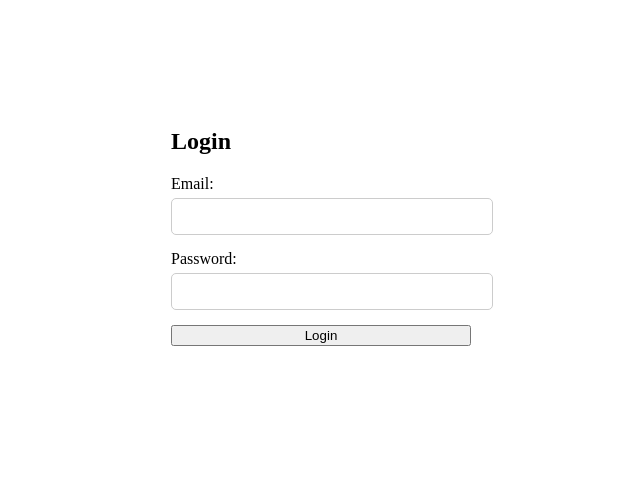
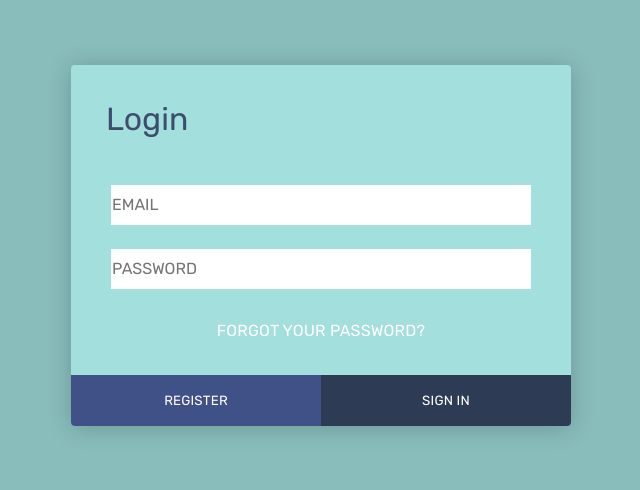
Before and after one commit to leomac81/API.fastapi, a FastAPI app: page / in a window 1280 px wide. Shown: the top 490 px of the page, without its empty margins (319-959 px from the left). Run offline with FastAPI, Linux system fonts and the light colour scheme; parts of the project's set-up code (start-up, migrations or seed data) failed here and were passed over.

Commit message:
frontend changes

```diff
--- a/static/script.js
+++ b/static/script.js
@@ -36,16 +36,115 @@ async function getHabits(userEmail, accessToken) {
   }
 }
 
+async function createUser(email, password) {
+  const response = await fetch('/users/', {
+    method: 'POST',
+    headers: {
+      'Content-Type': 'application/json'
+    },
+    body: JSON.stringify({
+      email: email,
+      password: password
+    })
+  });
+
+  if (response.status === 201) {
+    const data = await response.json();
+    return data;
+  } else {
+    throw new Error('User creation failed');
+  }
+}
+
+function createHabit() {
+  // Create the habit object from form data
+  const habit = {
+    public: document.getElementById('public').checked,
+    frequency: document.getElementById('frequency').value,
+    description: document.getElementById('habit_description').value,
+    end_goal: document.getElementById('end_goal').value,
+    end_date: document.getElementById('end_date').value,
+  };
+
+  // Fetch the current user
+  const currentUser = 1; // Replace with actual current user
+
+  // Send a POST request to the server
+  fetch('/habits/create_habit/', {
+    method: 'POST',
+    headers: {
+      'Content-Type': 'application/json',
+      'Authorization': `Bearer ${currentUser}` // Replace with your token-based authentication system
+    },
+    body: JSON.stringify(habit)
+  })
+  .then(response => {
+    if (response.ok) {
+      return response.json();
+    } else {
+      throw new Error('Failed to create habit');
+    }
+  })
+  .then(data => {
+    // Do something with the returned data
+    console.log(data);
+  })
+  .catch(error => {
+    console.error('Error:', error);
+  });
+}
+
+
 async function displayHabits(habits) {
   const habitsContainer = document.getElementById('habits-container');
+  habitsContainer.style.display = 'block';
+  document.getElementById('logout-button').style.display = 'block';
+  const createHabitForm = document.getElementById('create-habit-form');
+  createHabitForm.style.display = 'block';
 
   habits.forEach(habit => {
     const habitElement = document.createElement('div');
     habitElement.classList.add('habit');
-    habitElement.textContent = habit.habit_description;  // Replace 'name' with whatever property your Habit has for its name
+
+    const habitDescription = document.createElement('p');
+    habitDescription.textContent = `Description: ${habit.habit_description}`;
+    habitElement.appendChild(habitDescription);
+
+    const habitEndGoal = document.createElement('p');
+    habitEndGoal.textContent = `End Goal: ${habit.end_goal}`;
+    habitElement.appendChild(habitEndGoal);
+
+    const habitEndDate = document.createElement('p');
+    let date = new Date(habit.end_date);
+    let formattedDate = `${String(date.getDate()).padStart(2, '0')}/${String(date.getMonth() + 1).padStart(2, '0')}/${date.getFullYear()}`;
+    habitEndDate.textContent = `End Date: ${formattedDate}`;
+    habitElement.appendChild(habitEndDate);
+
+
+
+
+    const habitFrequency = document.createElement('p');
+    habitFrequency.textContent = `Frequency: ${habit.frequency}`;
+    habitElement.appendChild(habitFrequency);
+
+    const habitCompletions = document.createElement('p');
+    let completedBool = habit.completions.filter(completion => completion.completed).map(completion => completion.completed);
+    habitCompletions.textContent = `Completions: ${completedBool.join(', ')}`;
+    habitElement.appendChild(habitCompletions);
+
+
     habitsContainer.appendChild(habitElement);
   });
 }
+function logout() {
+  localStorage.removeItem('access_token');
+
+  document.getElementById('habits-container').style.display = 'none';
+  document.getElementById('create-habit-form').style.display = 'none';
+  document.getElementById('login-container').style.display = 'block';
+}
+
+document.getElementById('logout-button').addEventListener('click', logout);
 
 document.getElementById('login-form').addEventListener('submit', async (event) => {
   event.preventDefault();
@@ -53,11 +152,34 @@ document.getElementById('login-form').addEventListener('submit', async (event) =
   const email = document.getElementById('username').value;
   const password = document.getElementById('password').value;
 
+  if (event.submitter.name === 'signin') {
     try {
       const accessToken = await login(email, password);
       const habits = await getHabits(email, accessToken);
       displayHabits(habits);
+
+      document.getElementById('login-container').style.display = 'none';
     } catch (error) {
       alert('Login failed. Please check your credentials and try again.');
     }
+  } else if (event.submitter.name === 'register') {
+    try {
+      const newUser = await createUser(email, password);
+      alert('User created successfully. Please log in.');
+    } catch (error) {
+      alert('User creation failed. Please try again.');
+    }
+  }
 });
+
+document.getElementById('create-habit-form').addEventListener('submit', async (event) => {
+  event.preventDefault();
+
+
+    try {
+      const accessToken = await createHabit();
+
+    } catch (error) {
+      alert('Habit creation failed.');
+    }
+});
--- a/static/styles.css
+++ b/static/styles.css
@@ -1,32 +1,197 @@
-.container {
-  width: 300px;
-  margin: 0 auto;
-  padding-top: 100px;
+* {
+  margin: 0;
+  padding: 0;
+  box-sizing: border-box;
+  -webkit-font-smoothing: antialiased;
 }
 
-#login-form {
-  display: flex;
-  flex-direction: column;
+body {
+  background: #88BDBC;
+  font-family: 'Rubik', sans-serif;
 }
 
-.form-group {
-  margin-bottom: 15px;
+.login-form {
+  background: #a2dfdd;
+  width: 500px;
+  margin: 65px auto;
+  display: -webkit-box;
+  display: flex;
+  -webkit-box-orient: vertical;
+  -webkit-box-direction: normal;
+          flex-direction: column;
+  border-radius: 4px;
+  box-shadow: 0 2px 25px rgba(0, 0, 0, 0.2);
+}
+.login-form h1 {
+  padding: 35px 35px 0 35px;
+  font-weight: 300;
+  color: #3c4d6d;
+}
+.login-form .content {
+  padding: 35px;
+  text-align: center;
+}
+.login-form .input-field {
+  padding: 12px 5px;
+}
+.login-form .input-field input {
+  font-size: 16px;
+  display: block;
+  font-family: 'Rubik', sans-serif;
+  width: 100%;
+  padding: 10px 1px;
+  border: 0;
+  border-bottom: 1px solid #ffffff;
+  outline: none;
+  -webkit-transition: all .2s;
+  transition: all .2s;
+}
+.login-form .input-field input::-webkit-input-placeholder {
+  text-transform: uppercase;
+}
+.login-form .input-field input::-moz-placeholder {
+  text-transform: uppercase;
+}
+.login-form .input-field input:-ms-input-placeholder {
+  text-transform: uppercase;
+}
+.login-form .input-field input::-ms-input-placeholder {
+  text-transform: uppercase;
+}
+.login-form .input-field input::placeholder {
+  text-transform: uppercase;
+}
+.login-form .input-field input:focus {
+  border-color: #ffffff;
+}
+.login-form a.link {
+  text-decoration: none;
+  color: #fff;
+  letter-spacing: 0.2px;
+  text-transform: uppercase;
+  display: inline-block;
+  margin-top: 20px;
+}
+.login-form .action {
+  display: -webkit-box;
+  display: flex;
+  -webkit-box-orient: horizontal;
+  -webkit-box-direction: normal;
+          flex-direction: row;
+}
+.login-form .action button {
+  width: 100%;
+  border: none;
+  padding: 18px;
+  font-family: 'Rubik', sans-serif;
+  cursor: pointer;
+  text-transform: uppercase;
+  background: #3f5187;
+  color: #fff;
+  border-bottom-left-radius: 4px;
+  border-bottom-right-radius: 0;
+  letter-spacing: 0.2px;
+  outline: 0;
+  -webkit-transition: all .3s;
+  transition: all .3s;
+}
+.login-form .action button:hover {
+  background: #d8d8d8;
+}
+.login-form .action button:nth-child(2) {
+  background: #2d3b55;
+  color: #fff;
+  border-bottom-left-radius: 0;
+  border-bottom-right-radius: 4px;
+}
+.login-form .action button:nth-child(2):hover {
+  background: #3c4d6d;
 }
 
-.form-group label {
-  display: block;
-  margin-bottom: 5px;
+.main-container {
+  position: relative; /* Add this line */
+  display: flex;
 }
 
-.form-group input {
-  width: 100%;
-  padding: 10px;
-  border-radius: 5px;
-  border: 1px solid #ccc;
+.habits-container {
+  width: 33%;
+  float: left;
+  background: #88BDBC; /* change color according to your design */
+  height: 100vh; /* take up full vertical height */
+  overflow-y: auto; /* allow scrolling if content is too long */
+  padding: 20px;
+  display: none; /* Hide it initially. We will display it after successful login */
 }
 
 .habit {
-  border: 1px solid black;
-  margin-bottom: 20px;
+  background: #a2dfdd; /* or any color you prefer for each habit */
+  font-family: 'Rubik', sans-serif;
+  margin-bottom: 10px;
   padding: 10px;
+  border-radius: 5px;
 }
+
+
+/* For Firefox */
+* {
+  scrollbar-width: thin;
+  scrollbar-color: #88BDBC #88BDBC;
+}
+
+/* For Chrome, Safari, and Opera */
+*::-webkit-scrollbar {
+  width: 10px;
+}
+
+*::-webkit-scrollbar-track {
+  background: #88BDBC;
+}
+
+*::-webkit-scrollbar-thumb {
+  background: #88BDBC;
+  border-radius: 10px;
+}
+
+*::-webkit-scrollbar-thumb:hover {
+  background: #6a9392;
+}
+
+/* For Internet Explorer and Edge */
+html {
+  -ms-overflow-style: -ms-autohiding-scrollbar;
+}
+
+#logout-button {
+  position: absolute;
+  top: 0;
+  right: 0;
+  background: #a2dfdd;
+  color: #000000;
+  font-family: 'Rubik', sans-serif;
+  border: none;
+  cursor: pointer;
+  padding: 5px;
+  margin-top: 2px;
+  text-transform: uppercase;
+  border-radius: 4px;
+  box-shadow: 0 2px 25px rgba(0, 0, 0, 0.2);
+}
+
+#create-habit-wrapper {
+  display: flex;
+  justify-content: center;
+  align-items: center;
+}
+#create-habit-form {
+  width: 100%; /* take up the middle third of the screen */
+  padding: 20px;
+  display: none;
+  border: 1px solid #000;
+  border-radius: 5px;
+  box-shadow: 0 0 10px rgba(0,0,0,0.1);
+  overflow: auto; /* Add scroll if content overflows */
+  background: #a2dfdd; /* Similar to your login form */
+  box-shadow: 0 2px 25px rgba(0, 0, 0, 0.2); /* Similar to your login form */
+  border-radius: 4px; /* Similar to your login form */
+  max-width: 800px; /* or any other max-width you prefer */
+}
--- a/templates/index.html
+++ b/templates/index.html
@@ -1,29 +1,74 @@
 <!DOCTYPE html>
-<html>
+<html lang="en">
+
 <head>
-    <title>Login</title>
-    <link rel="stylesheet" type="text/css" href="static/styles.css">
+  <meta charset="UTF-8">
+  <title>Habits</title>
+  <link rel='stylesheet' href='https://fonts.googleapis.com/css?family=Rubik:400,700'>
+  <link rel="stylesheet" href="static/styles.css">
+
 </head>
+
 <body>
-  <div class="main-wrapper"></div>
-    <div class="container">
-        <form id="login-form">
-            <h2>Login</h2>
-            <div class="form-group">
-                <label for="username">Email:</label>
-                <input type="email" id="username" required>
-            </div>
-            <div class="form-group">
-                <label for="password">Password:</label>
-                <input type="password" id="password" required>
-            </div>
-            <button type="submit">Login</button>
-        </form>
+  <div class="main-container">
+    <div id="habits-container" class="habits-container">
+      <button id="logout-button" style="display: none;">Logout</button>
     </div>
-    <div id="habits-container"></div>
-    <script src="static/script.js"></script>
+    <div class="login-form" id="login-container">
+      <form id="login-form">
+        <h1>Login</h1>
+        <div class="content">
+          <div class="input-field">
+            <input id="username" type="email" placeholder="Email" autocomplete="nope">
+          </div>
+          <div class="input-field">
+            <input id="password" type="password" placeholder="Password" autocomplete="new-password">
+          </div>
+          <a href="#" class="link">Forgot Your Password?</a>
+        </div>
+        <div class="action">
+          <button name="register" type="submit">Register</button>
+          <button name="signin" type="submit">Sign in</button>
+        </div>
+      </form>
+    </div>
+    <div class="create-habit-form" id="create-habit-wrapper">
+      <form id="create-habit-form">
+        <h2>Create New Habit</h2>
+
+        <div class="input-field">
+          <input id="public" type="checkbox" name="public">
+          <label for="public">Public</label>
+        </div>
+
+        <div class="input-field">
+          <label for="frequency">Frequency</label>
+          <select id="frequency" name="frequency">
+            <option value="daily">Daily</option>
+            <option value="weekly">Weekly</option>
+            <option value="monthly">Monthly</option>
+          </select>
+        </div>
+
+        <div class="input-field">
+          <input id="habit_description" type="text" placeholder="Habit Description" required>
+        </div>
+
+        <div class="input-field">
+          <input id="end_goal" type="text" placeholder="End Goal" required>
+        </div>
+
+        <div class="input-field">
+          <input id="end_date" type="date" required>
+        </div>
+
+        <button type="submit">Create Habit</button>
+      </form>
+    </div>
+
   </div>
+
+  <script src="static/script.js"></script>
 </body>
+
 </html>
-
-<div id="habits-container"></div>
```
Lines whose indentation alone changed are shown as unchanged.
